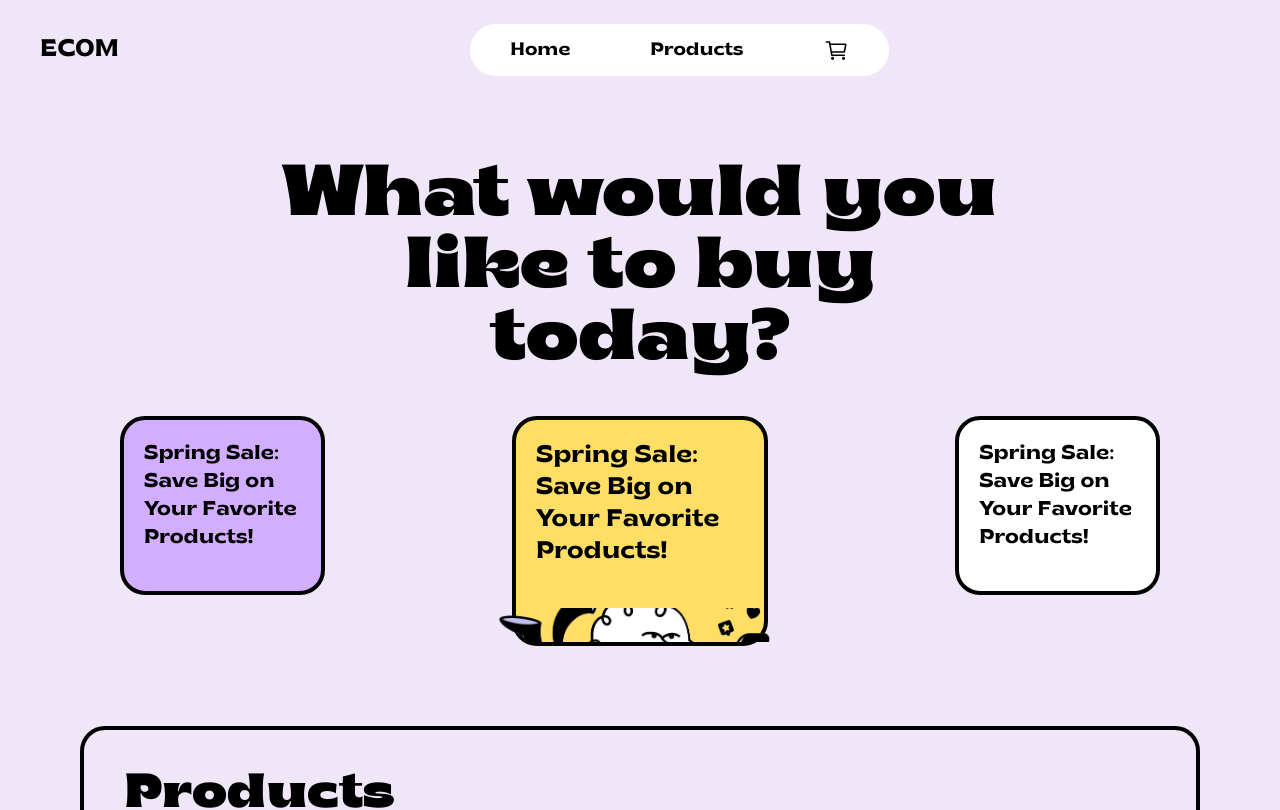
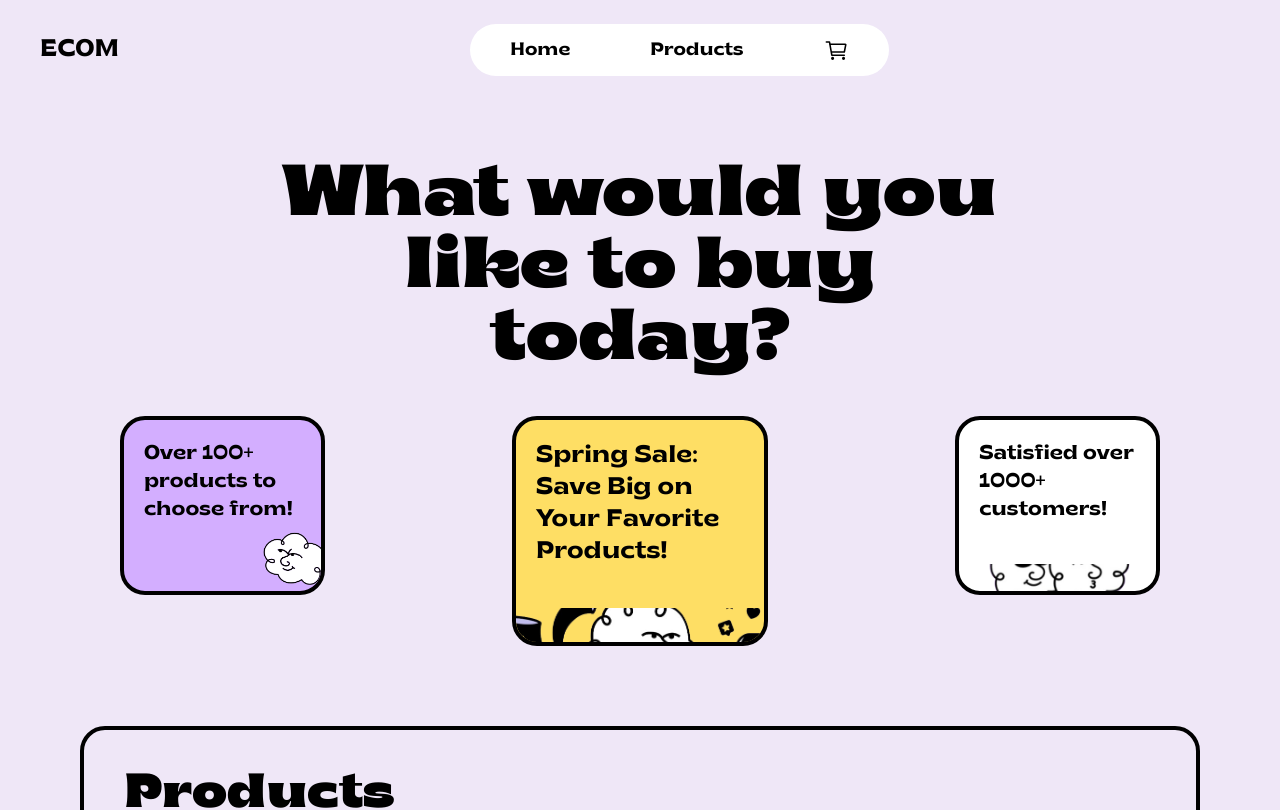
Before and after one commit to thedudeontitan/toons-ecom-site, a Next.js app: page / in a window 1280 px wide. Shown: the top 810 px of the page. Built offline with nearby package versions, Linux system fonts and the light colour scheme; no server answers.

Commit message:
content update

```diff
--- a/app/_components/Product.tsx
+++ b/app/_components/Product.tsx
@@ -27,12 +27,12 @@ export default function Product({ product }: { product: Product }) {
                         <p className="truncate w-52 font-brice-regular">{product.description}</p>
                     </div>
                 </div>
+                <button
+                    className="mt-5 border-4 border-black rounded-[12px] py-2 w-full"
+                >
+                    Product Details
+                </button>
             </Link>
-            <button
-                className="mt-5 border-4 border-black rounded-[12px] py-2"
-            >
-                Product Details
-            </button>
         </div>
     );
 }
--- a/app/page.tsx
+++ b/app/page.tsx
@@ -11,22 +11,22 @@ export default function Home() {
       <div className='flex flex-col mx-10 lg:mx-20'>
         <p className='mt-28 lg:mt-40 lg:mx-auto text-center lg:w-[60vw] font-brice-black text-3xl lg:text-7xl'>What would you like to buy today?</p>
         <div className='flex flex-col mx-10 lg:flex-row justify-between mt-10 gap-y-10 '>
-          <div className='border-black border-4 lg:w-[16vw] lg:h-[14vw] rounded-[25px] pt-5 px-5 bg-[#d3aeff] font-brice-semibold flex flex-col items-center'>
-            <p className='mb-10 lg:text-xl'>Spring Sale: Save Big on Your Favorite Products!</p>
-            <div className='relative w-52 h-20 lg:w-80 lg:h-32 '>
-              <Image src="/vector_cloud.png" alt='' fill style={{ objectFit: 'cover' }} />
+          <div className='overflow-clip border-black border-4 lg:w-[16vw] lg:h-[14vw] rounded-[25px] pt-5 px-5 bg-[#d3aeff] font-brice-semibold flex flex-col items-center'>
+            <p className='lg:text-xl'>Over 100+ products to choose from!</p>
+            <div className='relative w-52 h-20 lg:w-60 lg:h-40 -mr-36'>
+              <Image src="/vector_cloud3.png" alt='' fill style={{ objectFit: 'contain' }} />
             </div>
           </div>
-          <div className='border-black border-4 lg:w-[20vw] lg:h-[18vw] rounded-[25px] pt-5 px-5 bg-[#fede64] font-brice-semibold flex flex-col items-center'>
+          <div className='overflow-clip border-black border-4 lg:w-[20vw] lg:h-[18vw] rounded-[25px] pt-5 px-5 bg-[#fede64] font-brice-semibold flex flex-col items-center'>
             <p className='mb-10 lg:text-2xl'>Spring Sale: Save Big on Your Favorite Products!</p>
             <div className='relative w-52 h-20 lg:w-80 lg:h-32'>
               <Image src="/vector_cloud.png" alt='' fill style={{ objectFit: 'cover' }} />
             </div>
           </div>
-          <div className='border-black border-4 lg:w-[16vw] lg:h-[14vw] rounded-[25px] pt-5 px-5 bg-[#ffffff] font-brice-semibold flex flex-col items-center'>
-            <p className='mb-10 lg:text-xl'>Spring Sale: Save Big on Your Favorite Products!</p>
-            <div className='relative w-52 h-20 lg:w-80 lg:h-32 '>
-              <Image src="/vector_cloud.png" alt='' fill style={{ objectFit: 'cover' }} />
+          <div className='overflow-clip border-black border-4 lg:w-[16vw] lg:h-[14vw] rounded-[25px] pt-5 px-5 bg-[#ffffff] font-brice-semibold flex flex-col items-center'>
+            <p className='mb-10 lg:text-xl'>Satisfied over 1000+ customers!</p>
+            <div className='relative w-40 h-24 lg:w-40 lg:h-60'>
+              <Image src="/vector_cloud2.png" alt='' fill style={{ objectFit: 'cover' }} />
             </div>
           </div>
         </div>
```
Also changed, not shown: public/vector_cloud2.png (added), public/vector_cloud3.png (added).
